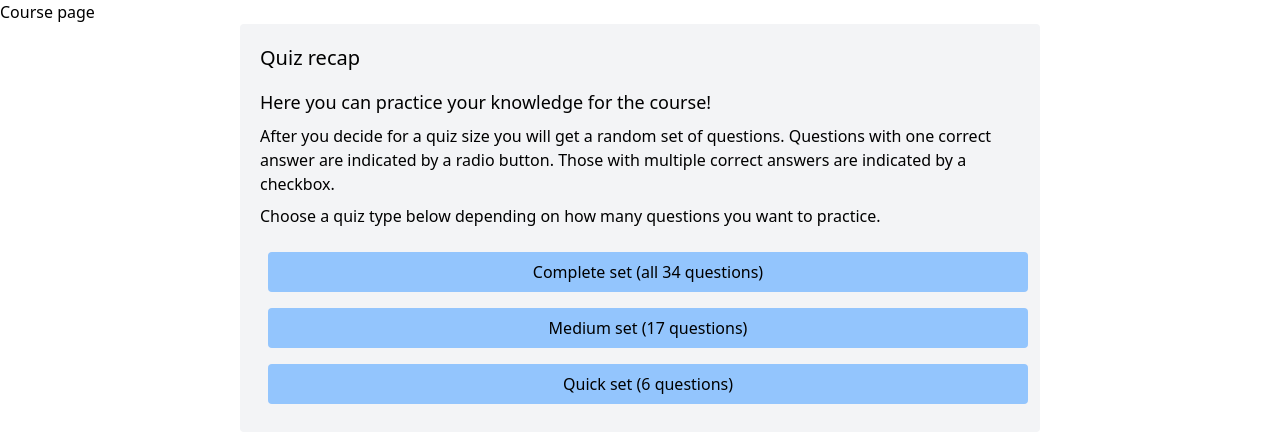
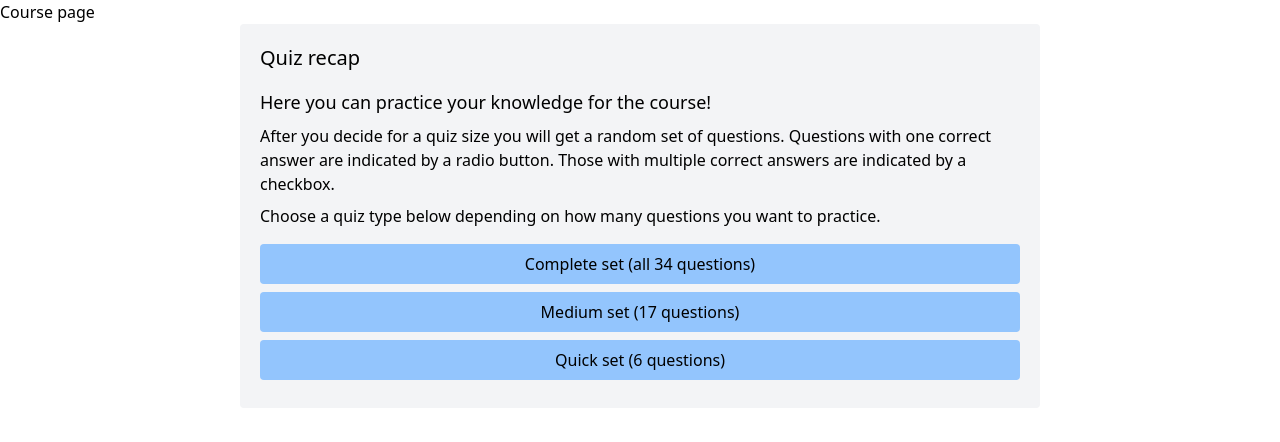
Before and after one commit to openHPI/quiz-recap, a React (Create React App) app: page / in a window 1280 px wide. Shown: the top 442 px of the page. Built offline with nearby package versions, Linux system fonts and the light colour scheme.

Commit message:
Adjust button padding in app

```diff
--- a/src/App.tsx
+++ b/src/App.tsx
@@ -52,7 +52,7 @@ function App(data: Data) {
               <li>
                 <button
                   type="button"
-                  className="m-2 w-full rounded bg-blue-300 p-2 hover:bg-blue-500 focus:bg-blue-500 active:bg-blue-500"
+                  className="mb-2 w-full rounded bg-blue-300 p-2 hover:bg-blue-500 focus:bg-blue-500 active:bg-blue-500"
                   onClick={() => {
                     setNumberOfQuestions(completeSet);
                     setQuizStarted(true);
@@ -64,7 +64,7 @@ function App(data: Data) {
               <li>
                 <button
                   type="button"
-                  className="m-2 w-full rounded bg-blue-300 p-2 hover:bg-blue-500 focus:bg-blue-500 active:bg-blue-500"
+                  className="mb-2 w-full rounded bg-blue-300 p-2 hover:bg-blue-500 focus:bg-blue-500 active:bg-blue-500"
                   onClick={() => {
                     setNumberOfQuestions(mediumSet);
                     setQuizStarted(true);
@@ -76,7 +76,7 @@ function App(data: Data) {
               <li>
                 <button
                   type="button"
-                  className="m-2 w-full rounded bg-blue-300 p-2 hover:bg-blue-500 focus:bg-blue-500 active:bg-blue-500"
+                  className="mb-2 w-full rounded bg-blue-300 p-2 hover:bg-blue-500 focus:bg-blue-500 active:bg-blue-500"
                   onClick={() => {
                     setNumberOfQuestions(quickSet);
                     setQuizStarted(true);
```
